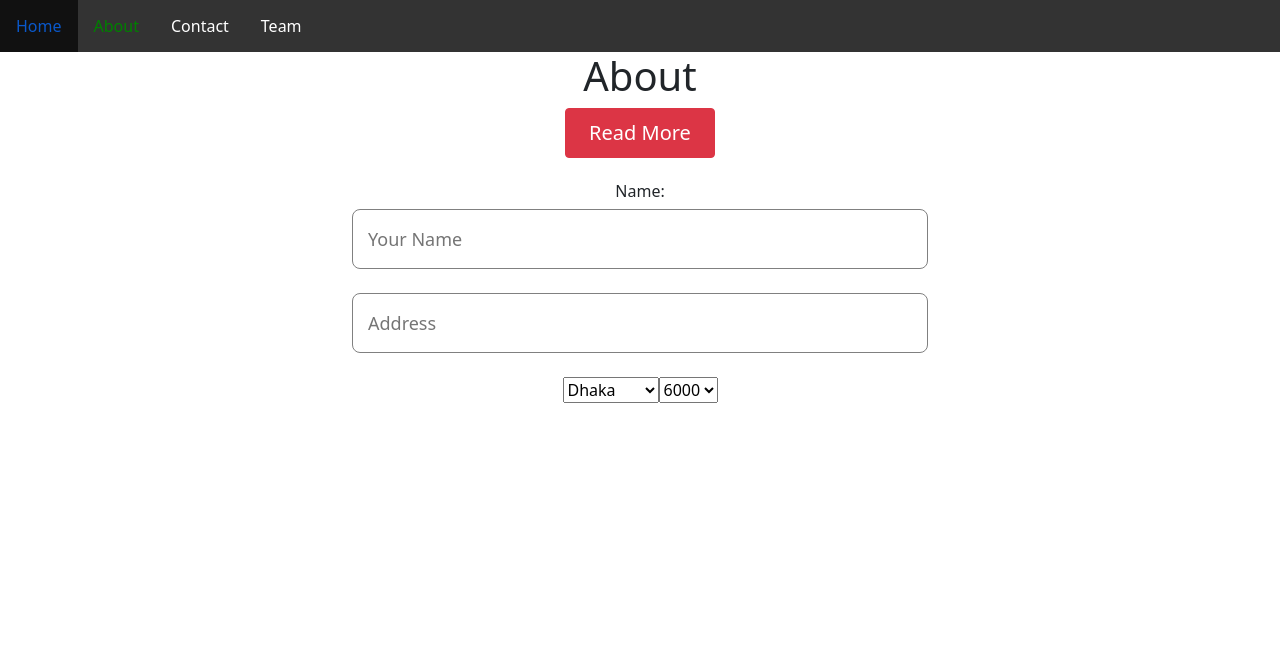
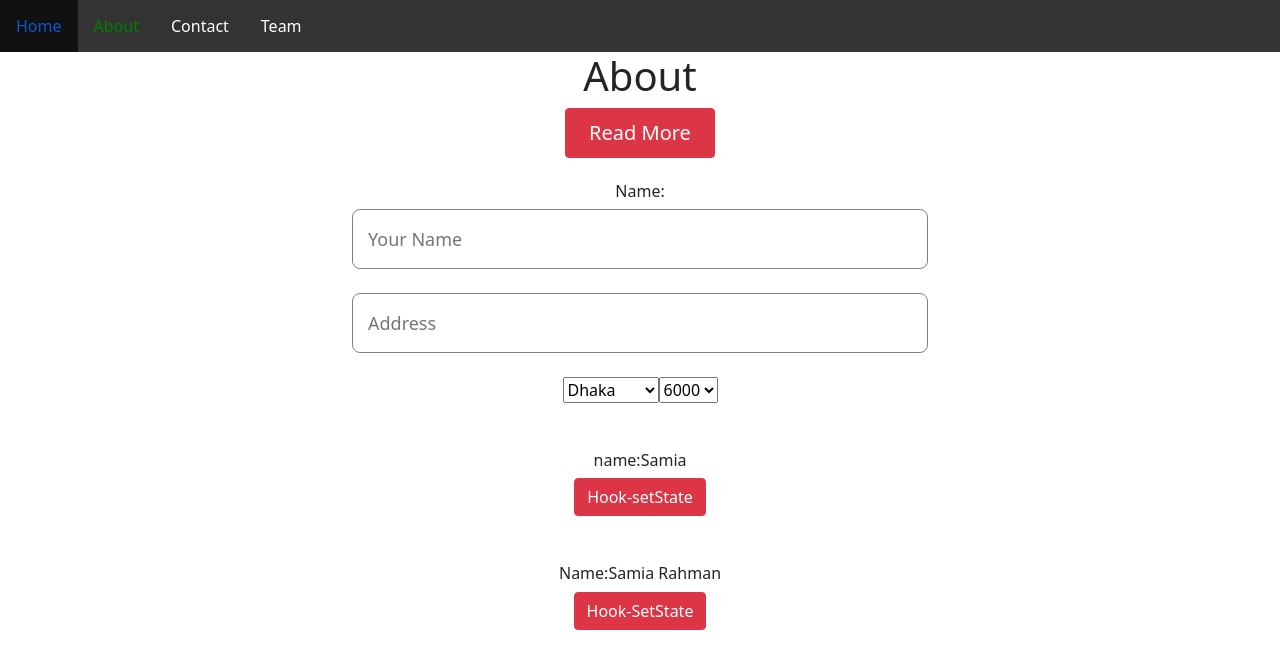
Before and after one commit to mrsamia/react_tuitoriaal, a React (Create React App) app: page /About in a window 1280 px wide. Shown: the top 668 px of the page. Built offline with nearby package versions, Linux system fonts and the light colour scheme.

Commit message:
SRM | hookprac

```diff
--- /dev/null
+++ b/src/component/Hook.js
@@ -0,0 +1,29 @@
+import React, { useState } from 'react';
+
+function Hook(props) {
+
+    const [valuee, SetValue] = useState({
+        name: "Samia",
+        Age: "25"
+    })
+
+    const setName=()=>{
+     SetValue({name:"Rony"})
+
+    }
+
+
+    return (
+        <div>
+            <div>
+                <h6>name:{valuee.name}</h6>
+
+            </div>
+            <div>
+                <button className='btn btn-danger' onClick={setName}>Hook-setState</button>
+            </div>
+        </div>
+    );
+}
+
+export default Hook;
--- /dev/null
+++ b/src/component/HookPrac.js
@@ -0,0 +1,24 @@
+import { useState } from "react";
+
+
+function HookPrack(){
+
+const [value,SetValue]=useState({
+    name:"Samia Rahman",
+    Age:"25"
+})
+
+
+function ChangeName(){
+    SetValue({name:"Rony"});
+    alert("Successfully change the Name.");
+}
+
+    return(
+       <div>
+           <h6>Name:{value.name}</h6>
+           <button className="btn btn-danger" onClick={ChangeName}>Hook-SetState</button>
+       </div>
+    );
+}
+export default HookPrack;
--- a/src/pages/About.js
+++ b/src/pages/About.js
@@ -1,5 +1,7 @@
 import React, { Component } from 'react';
 import Button from '../component/Button';
+import Hook from '../component/Hook';
+import HookPrack from '../component/HookPrac';
 import Input from '../component/Input';
 import Json from '../component/Json';
 
@@ -32,7 +34,9 @@ class About extends Component {
                 <Input name="UserName" placeholder="Your Name" onchangehndler={this.onchangehndler}/><br></br>
                 <Input name="Address" placeholder="Address"/><br></br>
 
-              <Json/>
+              <Json/><br></br><br></br>
+              <Hook/><br></br><br></br>
+              <HookPrack/>
 
             </div>
         );
```
